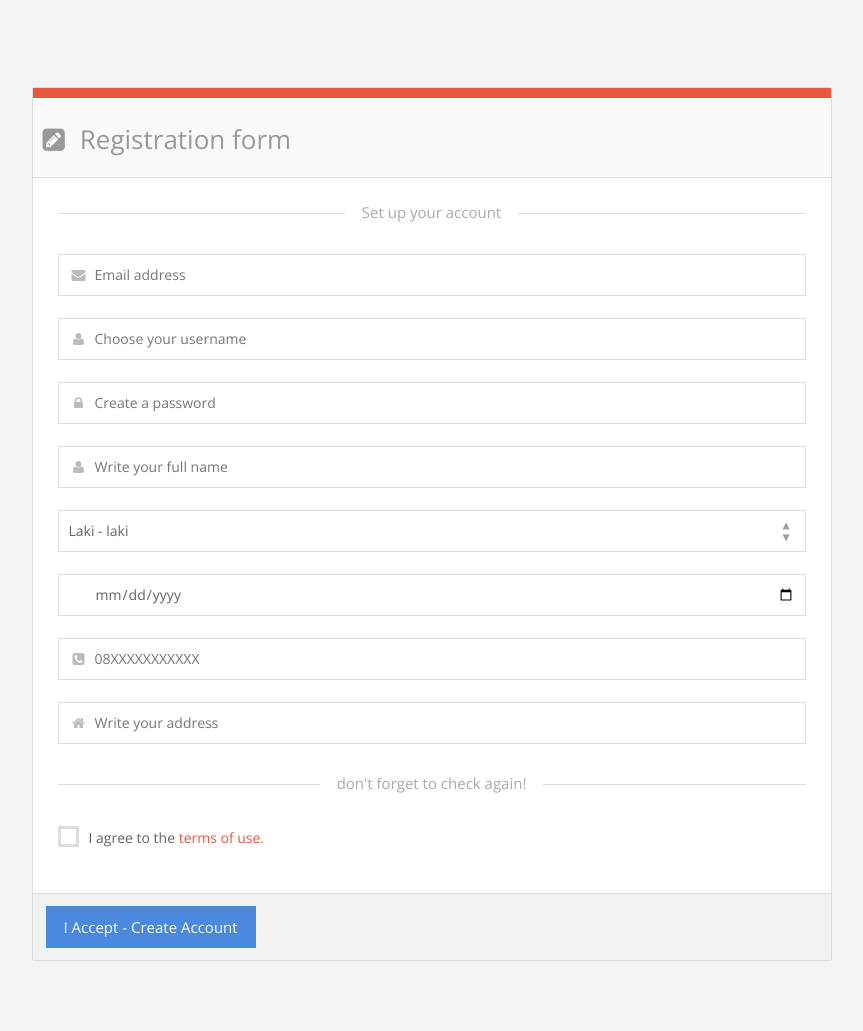
After one commit to rendi10/tiket_kereta, a PHP site: page /view/daftar/regis.php in a window 1280 px wide. The commit adds this page. Shown: the whole page, without its empty margins (209-1072 px from the left). Run offline with PHP 8.4, Linux system fonts and the light colour scheme; style sheets or scripts are compiled from the project's sources.

Commit message:
failed-regis

```diff
--- /dev/null
+++ b/view/daftar/regis.php
@@ -0,0 +1,157 @@
+<!DOCTYPE html>
+<html>
+
+<head>
+    <!-- Meta, title, CSS, favicons, etc. -->
+    <meta charset="utf-8">
+    <title>Halaman Admin</title>
+    <meta name="keywords" content="HTML5 Bootstrap 3 Admin Template UI Theme" />
+    <meta name="description" content="AdminDesigns - A Responsive HTML5 Admin UI Framework">
+    <meta name="author" content="AdminDesigns">
+    <meta name="viewport" content="width=device-width, initial-scale=1.0">
+    <!-- Font CSS (Via CDN) -->
+    <link rel='stylesheet' type='text/css' href='http://fonts.googleapis.com/css?family=Open+Sans:300,400,600,700'>
+    <!-- Theme CSS -->
+    <link rel="stylesheet" type="text/css" href="../../assets/skin/default_skin/css/theme.css">
+    <!-- Admin Forms CSS -->
+    <link rel="stylesheet" type="text/css" href="../../assets/admin-tools/admin-forms/css/admin-forms.css">
+    <!-- Favicon -->
+    <link rel="shortcut icon" href="../../assets/img/favicon.ico">
+</head>
+
+<body class="external-page external-alt sb-l-c sb-r-c">
+    <div id="main" class="animated fadeIn">
+        <section id="content_wrapper">
+            <section id="content">
+                <!-- Registration 2 -->
+                <div class="admin-form theme-danger tab-pane mw800" id="register2" role="tabpanel">
+                                <div class="panel panel-danger heading-border">
+                                <div class="panel-heading">
+                                    <span class="panel-title">
+                                    <i class="fa fa-pencil-square"></i>Registration form
+                                    </span>
+                                </div>
+                                <!-- end .form-header section -->
+
+                                <form method="post" action="/" id="form-register2">
+                                    <div class="panel-body p25">
+                                    <div class="section-divider mt10 mb40">
+                                        <span>Set up your account</span>
+                                    </div>
+                                    <!-- .section-divider -->
+
+                                    <div class="section">
+                                        <label for="email" class="field prepend-icon">
+                                        <input type="email" name="email" id="email" class="gui-input" placeholder="Email address">
+                                        <label for="email" class="field-icon">
+                                            <i class="fa fa-envelope"></i>
+                                        </label>
+                                        </label>
+                                    </div>
+                                    <!-- end section -->
+
+                                    <div class="section">
+
+                                        <label for="username" class="field prepend-icon">
+                                            <input type="text" name="username" id="username" class="gui-input" placeholder="Choose your username">
+                                            <label for="username" class="field-icon">
+                                            <i class="fa fa-user"></i>
+                                            </label>
+                                        </label>
+
+                                    </div>
+                                    <!-- end section -->
+                                    <div class="section">
+                                        <label for="password" class="field prepend-icon">
+                                        <input type="text" name="password" id="password" class="gui-input" placeholder="Create a password">
+                                        <label for="password" class="field-icon">
+                                            <i class="fa fa-lock"></i>
+                                        </label>
+                                        </label>
+                                    </div>
+                                    <div class="section">
+
+                                        <label for="name" class="field prepend-icon">
+                                            <input type="text" name="name" id="name" class="gui-input" placeholder="Write your full name">
+                                            <label for="name" class="field-icon">
+                                            <i class="fa fa-user"></i>
+                                            </label>
+                                        </label>
+
+                                    </div>
+                                    <!-- end section -->
+
+                                    <div class="section">
+                                        <label class="field select">
+                                        <select id="gender" name="gender">
+                                            <option value="laki-laki">Laki - laki</option>
+                                            <option value="perempuan">Perempuan</option>
+                                        </select>
+                                        <i class="arrow double"></i>
+                                        </label>
+                                    </div>
+                                    <!-- end section -->
+
+                                    <div class="section">
+                                        <label for="ttl" class="field prepend-icon">
+                                        <input type="date" name="ttl" id="ttl" class="gui-input" placeholder="Choose your birthday">
+                                        <label for="ttl" class="field-icon">
+                                            <i class="fa fa-date"></i>
+                                        </label>
+                                        </label>
+                                    </div>
+
+                                    <div class="section">
+                                        <label for="no_hp" class="field prepend-icon">
+                                        <input type="text" name="no_hp" id="mobile" class="gui-input" placeholder="08XXXXXXXXXXX">
+                                        <label for="no_hp" class="field-icon">
+                                            <i class="fa fa-phone-square"></i>
+                                        </label>
+                                        </label>
+                                    </div>
+                                    <!-- end section -->
+
+                                    <div class="section">
+                                        <label for="alamat" class="field prepend-icon">
+                                        <input type="text" name="alamat" id="alamat" class="gui-input" placeholder="Write your address">
+                                        <label for="alamat" class="field-icon">
+                                            <i class="fa fa-home"></i>
+                                        </label>
+                                        </label>
+                                    </div>
+                                    <!-- end section -->
+
+
+                                    <div class="section-divider mv40">
+                                        <span>don't forget to check again!</span>
+                                    </div>
+                                    <!-- .section-divider -->
+
+                                    <div class="section">
+                                        <label class="option block mt10">
+                                        <input type="checkbox" name="terms">
+                                        <span class="checkbox mr10"></span>I agree to the
+                                        <a href="#" class="theme-link"> terms of use. </a>
+                                        </label>
+                                    </div>
+                                    <!-- end section -->
+
+                                    </div>
+                                    <!-- end .form-body section -->
+                                    <div class="panel-footer">
+                                    <button type="submit" class="button btn-primary">I Accept - Create Account</button>
+                                    </div>
+                                    <!-- end .form-footer section -->
+                                </form>
+                                </div>
+                                <!-- end .admin-form section -->
+                            </div>
+                            <!-- end: .admin-form -->
+            </section>
+        </section>
+    </div>
+</body>
+<?php
+
+?>
+</html>
--- a/view/index.php
+++ b/view/index.php
@@ -105,7 +105,7 @@ if (isset($_POST['submit'])) {
                     <!-- Registration Links -->
                     <div class="login-links">
                         <p>Belum punya akun?
-                            <a href="daftar/index.php" title="Sign In">Daftar disini!</a>
+                            <a href="view/daftar/index.php" title="Sign In">Daftar disini!</a>
                         </p>
                     </div>
                     <!-- Registration Links(alt) -->
```
Also changed, not shown: controller/control.php (+17 -0 lines), model/model.php (+47 -0 lines), view/daftar/index.php (+16 -0 lines).
